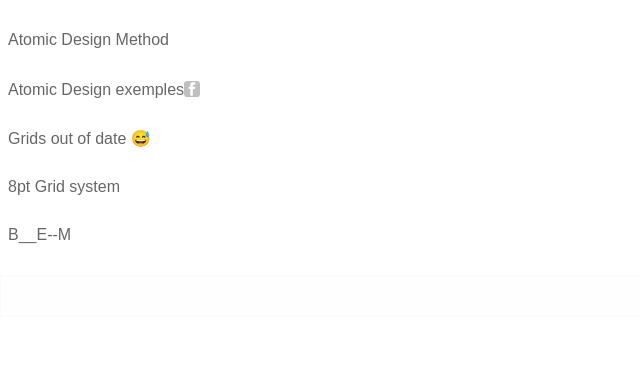
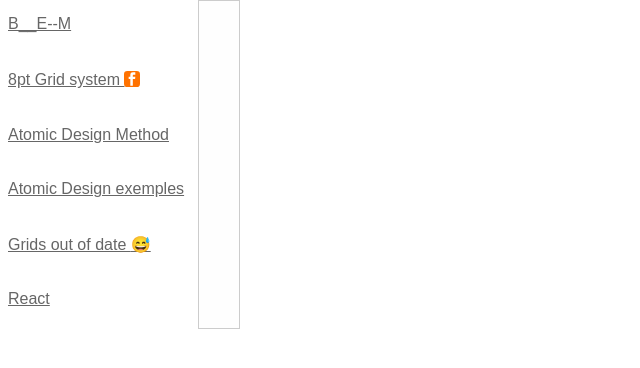
Before and after one commit to manuelWeb/doc_react, a React (Create React App) app: page / in a window 1280 px wide. Shown: the top 368 px of the page, without its empty margins (0-640 px from the left). Built offline with nearby package versions, Linux system fonts and the light colour scheme.

Commit message:
Upgrade styles to BEM

```diff
--- a/src/Linktomd.js
+++ b/src/Linktomd.js
@@ -1,11 +1,12 @@
 import React from 'react'
 
 const listLink = [
-  { id: 1, text: 'Atomic Design Method', link: 'atomic_design_systeme_SK.md' },
-  { id: 2, text: 'Atomic Design exemples', link: 'atomic_design_exemples.md' },
-  { id: 4, text: 'Grids out of date ', link: 'grids.md' },
-  { id: 5, text: '8pt Grid system', link: 'heightPtGridSys.md' },
-  { id: 6, text: 'B__E--M', link: 'bem.md' },
+  { id: 1, text: 'B__E--M', link: 'bem.md' },
+  { id: 2, text: '8pt Grid system ', link: 'heightPtGridSys.md' },
+  { id: 3, text: 'Atomic Design Method', link: 'atomic_design_systeme_SK.md' },
+  { id: 4, text: 'Atomic Design exemples', link: 'atomic_design_exemples.md' },
+  { id: 5, text: 'Grids out of date ', link: 'grids.md' },
+  { id: 6, text: 'React', link: 'react.md' },
 ]
 
 const Emoji = props => (
@@ -25,7 +26,7 @@
     <g fillRule="nonzero" fill="none">
       <path
         d="M5 0h14a5 5 0 0 1 5 5v14a5 5 0 0 1-5 5H5a5 5 0 0 1-5-5V5a5 5 0 0 1 5-5z"
-        fill="#BFBEC0"
+        fill="#ff7200"
       />
       <path
         d="M9.506 22h3.735l.002-10 3.393-.001L17 8.552h-3.759l.005-1.724c0-.9.061-1.38 1.347-1.38h2.375V2h-3.406c-3.3 0-4.06 1.711-4.06 4.522l.004 2.03L7 8.555V12h2.506v10z"
@@ -42,14 +43,14 @@
         {listLink.map(item => (
           <li key={item.id} className="items-list__item">
             <a
-              className={id === item.id ? 'actif' : ''}
+              className={id === item.id ? 'items-list__link items-list__link--actif' : 'items-list__link'}
               href={`#filename:~${item.link}/`}
               onClick={e => {
                 onClick(item.link, e, item.id)
               }}
             >
               {item.text}
-              {item.id === 4 && <Emoji symbol="😅" />}
+              {item.id === 5 && <Emoji symbol="😅" />}
               {item.id === 2 && <SvgFb className="svg--svg-baseline" />}
             </a>
           </li>
--- a/src/styles/styles.scss
+++ b/src/styles/styles.scss
@@ -4,7 +4,7 @@
   min-width: unset;
   margin: 0;
   padding: 1.25em;
-  border-color: #fafafa;
+  border-color: #ccc;
   background-color: #fefefe;
 }
 .markdown-body table {
@@ -16,18 +16,12 @@
     padding: 0.5em;
   }
 }
-.markdown-body {
-  min-width: 90vw;
-  max-width: 960px;
-}
+
 /* END surcharge github styles */
 
 .container {
   display: flex;
   flex-wrap: wrap;
-}
-.nav-block {
-
 }
 
 .svg {
@@ -37,23 +31,26 @@
     top: .125em;
   }
 }
+.nav-block { }
 
 .items-list {
 
+  margin: 0;
   padding: 0;
 
   &__item {
-    margin-right: 0.4em;
-    list-style: none;
+    margin-bottom: .4em;
+    margin-right : .4em;
+    list-style : none;
   }
 
-  &__item > a {
+  &__link {
     display: inherit;
     padding: 15px 8px;
     color: #666;
     font-family: sans-serif;
     font-size: inherit;
-    text-decoration: none;
+    // text-decoration: none;
     background-image: linear-gradient(to top, #ff7200, #ff7200);
     background-repeat: no-repeat;
     background-position: center bottom;
@@ -64,7 +61,8 @@
       background-position: center 100%;
       background-size: 100% 8px;
     }
-    &.actif {
+    &--actif,
+    &--actif:focus, &--actif:hover  {
       color: #ffffff;
       background-size: 100% 100%;
     }
```
Also changed, not shown: public/md_files/grids.md (+12 -1 lines).
